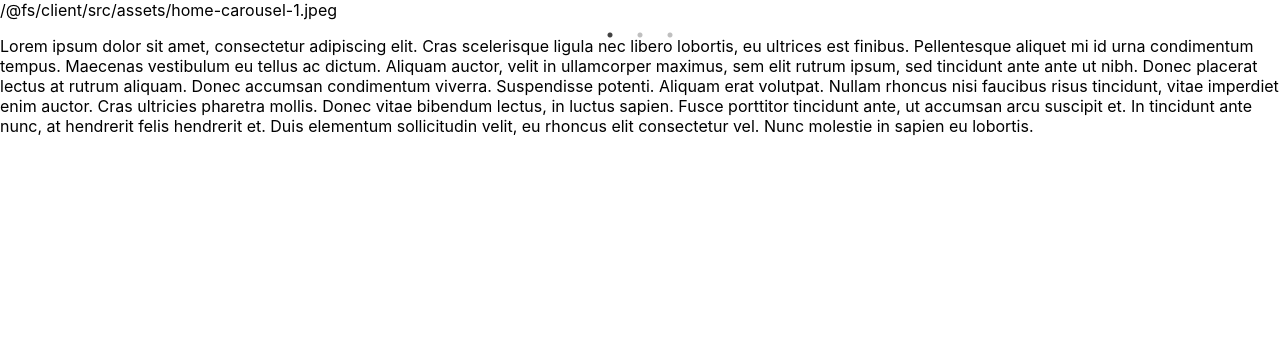
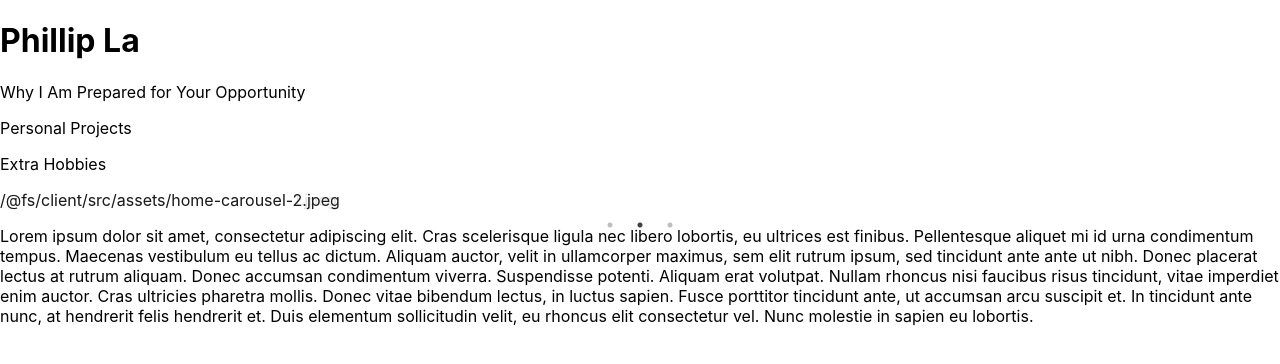
Before and after one commit to pdsla112/personal-webapp, a React (Create React App) app in the folder client/: page / in a window 1280 px wide. Shown: the top 364 px of the page. Built offline with nearby package versions, Linux system fonts and the light colour scheme.

Commit message:
Add header.css and link to index.html, and add more html code to Header.js

```diff
--- /dev/null
+++ b/client/public/header.css
@@ -0,0 +1,3 @@
+#header-box {
+    background-color: rgba(0,0,0,0.5);
+}
--- a/client/src/Header.js
+++ b/client/src/Header.js
@@ -3,8 +3,11 @@ import React from "react";
 class Header extends React.Component {
     render() {
         return (
-            <div>
-
+            <div id="header-box">
+                <h1>Phillip La</h1>
+                <p>Why I Am Prepared for Your Opportunity</p>
+                <p>Personal Projects</p>
+                <p>Extra Hobbies</p>
             </div>
         );
     }
```
